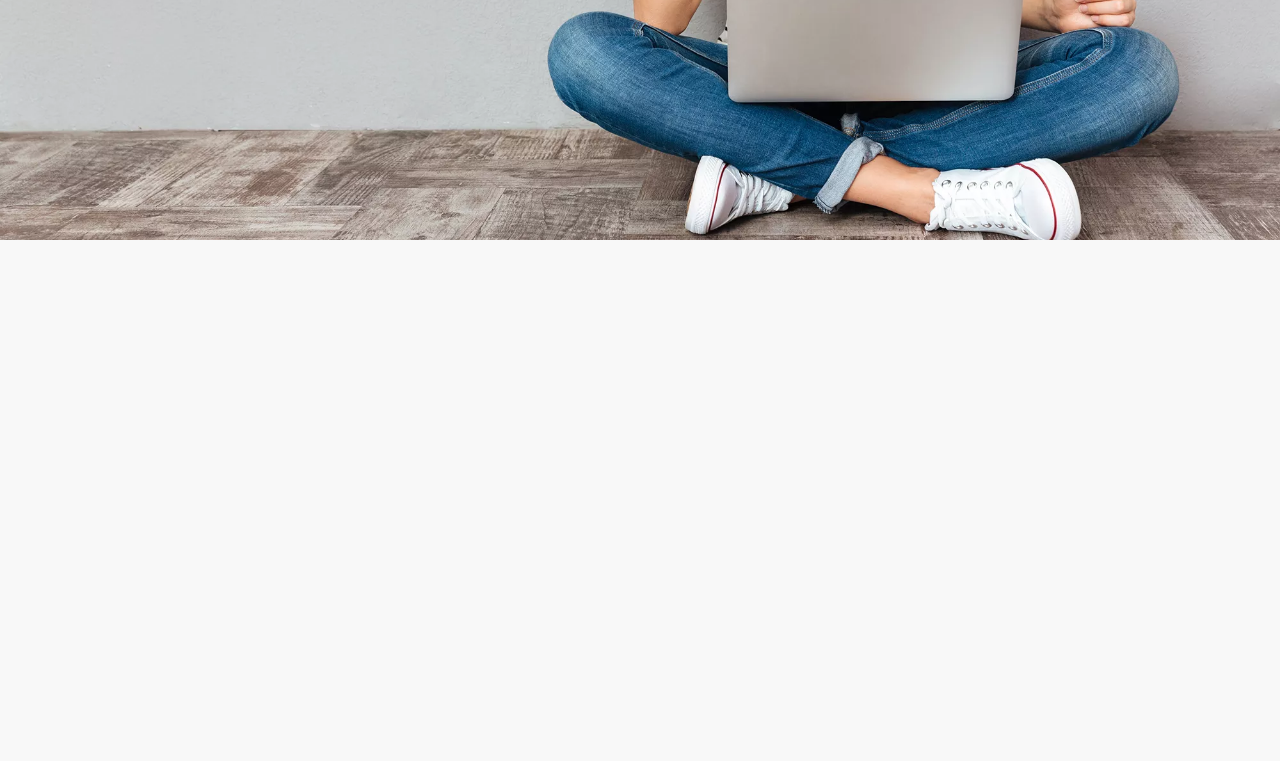
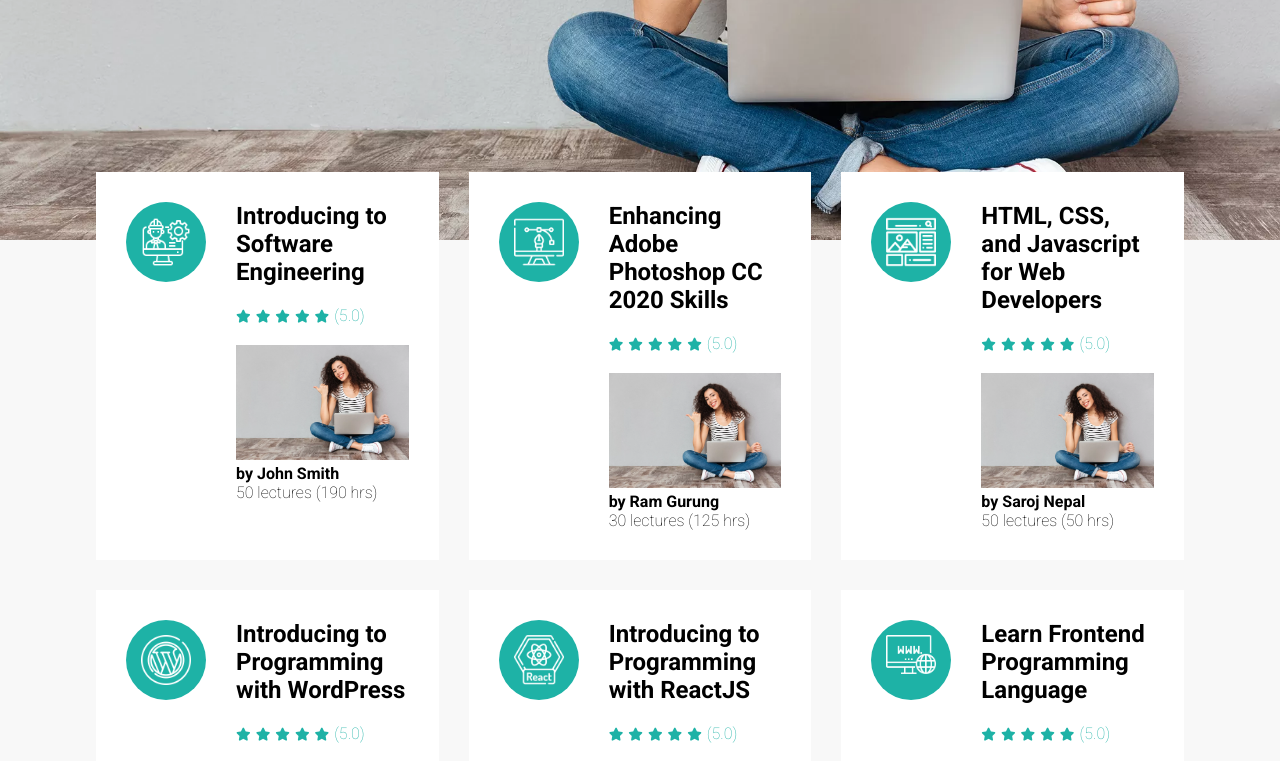
Before and after one commit to Tduncan14/reacteducation, a React (Create React App) app: page /courses in a window 1280 px wide. Shown: the part 560-1321 px from the top of the page. Before the commit the page ends 800 px from the top, so only its background shows below. Built offline with nearby package versions, Linux system fonts and the light colour scheme.

Commit message:
keep moving forward

```diff
--- a/src/App.css
+++ b/src/App.css
@@ -149,6 +149,12 @@ p{
 }
 
 
+.grid2{
+  display:grid;
+  grid-template-columns: repeat(3,1fr);
+  grid-gap:30px;
+}
+
 
 @media screen and (max-width:768px){
 
--- a/src/components/allcourses/CourseCard.js
+++ b/src/components/allcourses/CourseCard.js
@@ -1,4 +1,5 @@
 import React from 'react'
+import './courses.css'
 import { coursesCard } from '../../dummydata'
 
 const CourseCard = () => {
@@ -9,7 +10,45 @@ const CourseCard = () => {
     <div className="container grid2">
         {coursesCard.map((val,index) =>(
             <div className="items">
+                <div className="content flex">
+                   <div className="left">
+                     <div className="img">
+                       <img src={val.cover} />
+                    </div>
+                    </div>
 
+                    <div className="right">
+                    <h1>{val.coursesName}</h1>
+                        <div className="rate">
+                        <i className="fa fa-star"></i>
+                        <i className="fa fa-star"></i>
+                        <i className="fa fa-star"></i>
+                         <i className="fa fa-star"></i>
+                        <i className="fa fa-star"></i>
+                        <label htmlFor=''>(5.0)</label>
+                        </div>
+
+
+                    <div className="details">
+                        {/* // This fetching nested api */}
+                      {val.courTeacher.map((details,index)=>(
+                         <div key={index}>
+                          <div className="box">
+                            <div className="dimg">
+                                <img src={details.dcover} alt='' />
+                            </div>
+
+                            <div className="para">
+                              <h4>{details.name}</h4>
+                            </div>
+                          </div>
+                          <span>{details.totalTime}</span>
+                          </div>
+                      ))}
+                    </div>
+
+                </div>
+            </div>
             </div>
         ))}
 
--- a/src/components/allcourses/courses.css
+++ b/src/components/allcourses/courses.css
@@ -0,0 +1,57 @@
+.coursesCard{
+    padding:50px 0;
+}
+
+
+.coursesCard .items{
+    background-color:#fff;
+    padding:30px;
+    text-align:left;
+}
+
+
+.coursesCard .img{
+    width:80px;
+    height:80px;
+    border-radius:50%;
+    background-color:#1eb2a6;
+    padding:15px;
+}
+
+.coursesCard img{
+    width:100%;
+    height:100%;
+    object-fit:cover;
+}
+
+
+.coursesCard .text{
+    margin-left:15px;
+    text-align:left;
+}
+
+.coursesCard .text h1{
+    font-size:30px;
+    font-weight:500;
+    line-height:45px;
+
+}
+
+.right{
+    margin-left:30px;
+}
+
+.coursesCard .rate{
+    margin: 20px 0;
+    color:#1eb2a6;
+}
+
+
+.coursesCard .rate i{
+    font-size:13px;
+    margin-right:5px;
+}
+
+/* .flex{
+    text-align:left;
+} */
```
